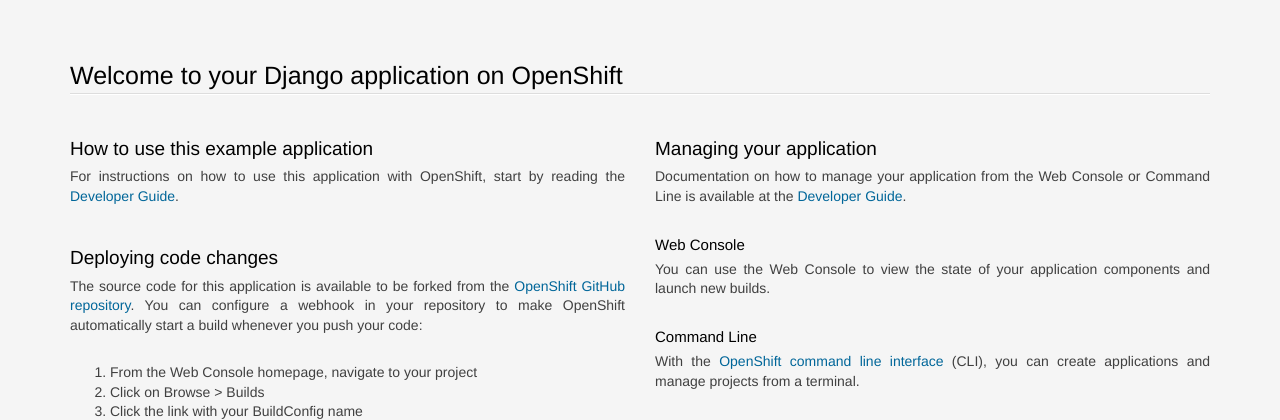
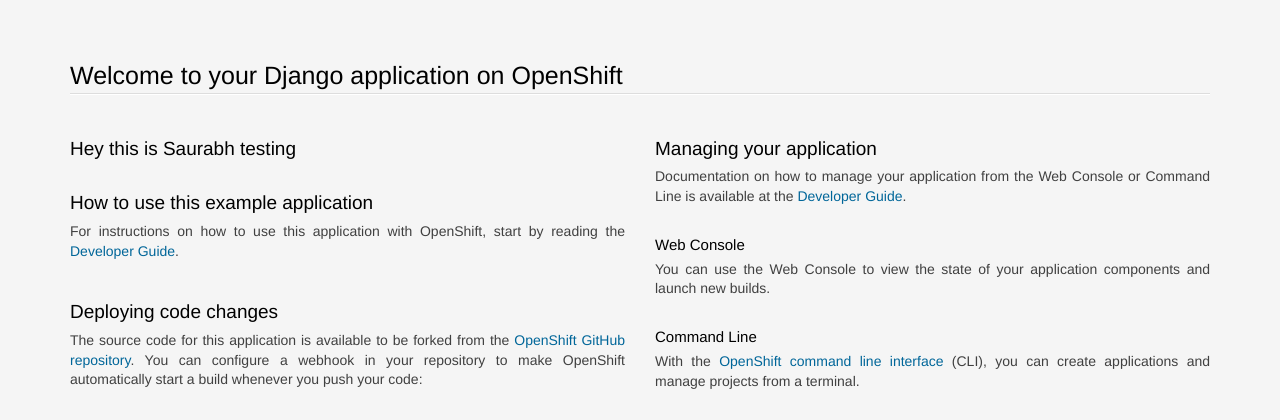
Before and after one commit to sclorg/django-ex, a Django app: page / in a window 1280 px wide. Shown: the top 420 px of the page. Run offline with Django 3.2, Linux system fonts and the light colour scheme; data comes from the database, SQL or seed files in the repository; some libraries are stand-ins or nearby versions.

Commit message:
Update index.html
Saurabh Testing

```diff
--- a/welcome/templates/welcome/index.html
+++ b/welcome/templates/welcome/index.html
@@ -219,6 +219,7 @@ pre {
         <div class="row">
           <section class='col-xs-12 col-sm-6 col-md-6'>
             <section>
+              <h2>Hey this is Saurabh testing</h2>
               <h2>How to use this example application</h2>
                 <p>For instructions on how to use this application with OpenShift, start by reading the <a href="http://docs.okd.io/latest/dev_guide/templates.html#using-the-quickstart-templates">Developer Guide</a>.</p>
 
```
